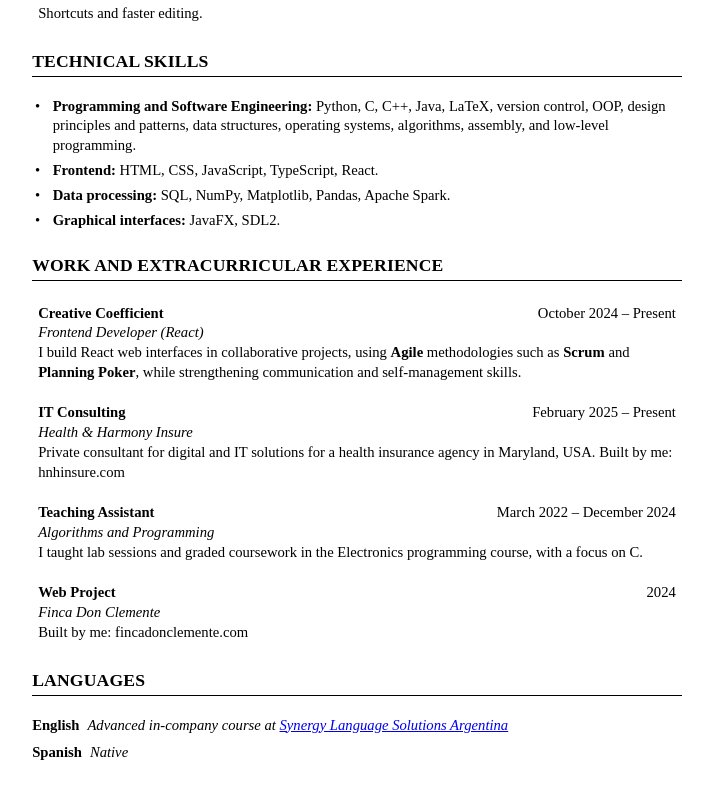
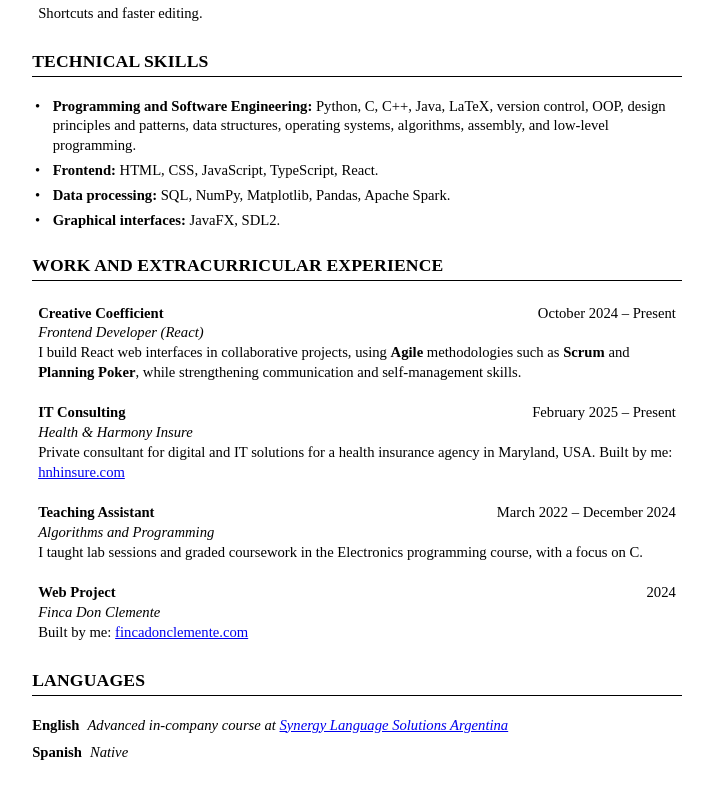
Before and after one commit to facubaratta/cv, a React (Vite) app: page / in a window 1280 px wide. Shown: the part 513-1311 px from the top of the page, without its empty margins (283-990 px from the left). Built offline with nearby package versions, Linux system fonts and the light colour scheme.

Commit message:
Add Link component to ExperienceSection for external URLs

```diff
--- a/src/components/sections/ExperienceSection.jsx
+++ b/src/components/sections/ExperienceSection.jsx
@@ -1,5 +1,11 @@
 import SectionTitle from "../common/SectionTitle";
 import Entry from "../common/Entry";
+
+const Link = ({ href, children }) => (
+  <a href={href} target="_blank" rel="noreferrer">
+    {children}
+  </a>
+);
 
 function ExperienceSection() {
   return (
@@ -43,8 +49,12 @@ function ExperienceSection() {
         href="https://hnhinsure.com"
         subtitleEs="Health & Harmony Insure"
         subtitleEn="Health & Harmony Insure"
-        bodyEs="Consultor privado de soluciones IT y digitales para una agencia de seguros de salud en Maryland, EE.UU. Desarrollado por mí: hnhinsure.com"
-        bodyEn="Private consultant for digital and IT solutions for a health insurance agency in Maryland, USA. Built by me: hnhinsure.com"
+        bodyEs={
+          <>Consultor privado de soluciones digitales e IT para una agencia de seguros de salud en Maryland, USA. Desarrollado por mí:{" "}<Link href="https://hnhinsure.com">hnhinsure.com</Link></>
+        }
+        bodyEn={
+          <>Private consultant for digital and IT solutions for a health insurance agency in Maryland, USA. Built by me:{" "}<Link href="https://hnhinsure.com">hnhinsure.com</Link></>
+        }
       />
 
       <Entry
@@ -67,8 +77,12 @@ function ExperienceSection() {
         href="https://fincadonclemente.com"
         subtitleEs="Finca Don Clemente"
         subtitleEn="Finca Don Clemente"
-        bodyEs="Desarrollado por mí: fincadonclemente.com"
-        bodyEn="Built by me: fincadonclemente.com"
+        bodyEs={
+          <>Desarrollado por mí{" "}<Link href="https://fincadonclemente.com">fincadonclemente.com</Link></>
+        }
+        bodyEn={
+          <>Built by me:{" "}<Link href="https://fincadonclemente.com">fincadonclemente.com</Link></>
+        }
       />
     </section>
   );
```
